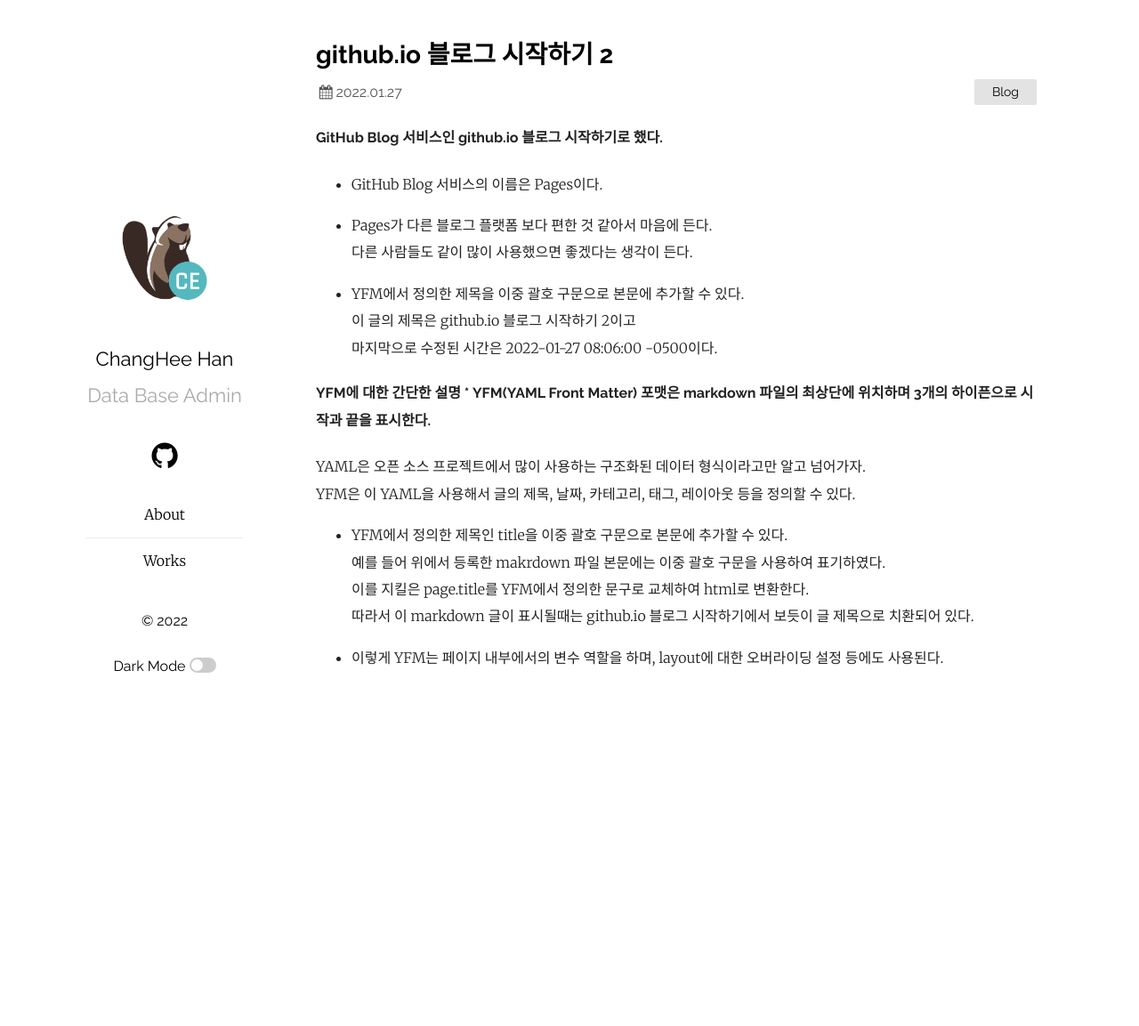
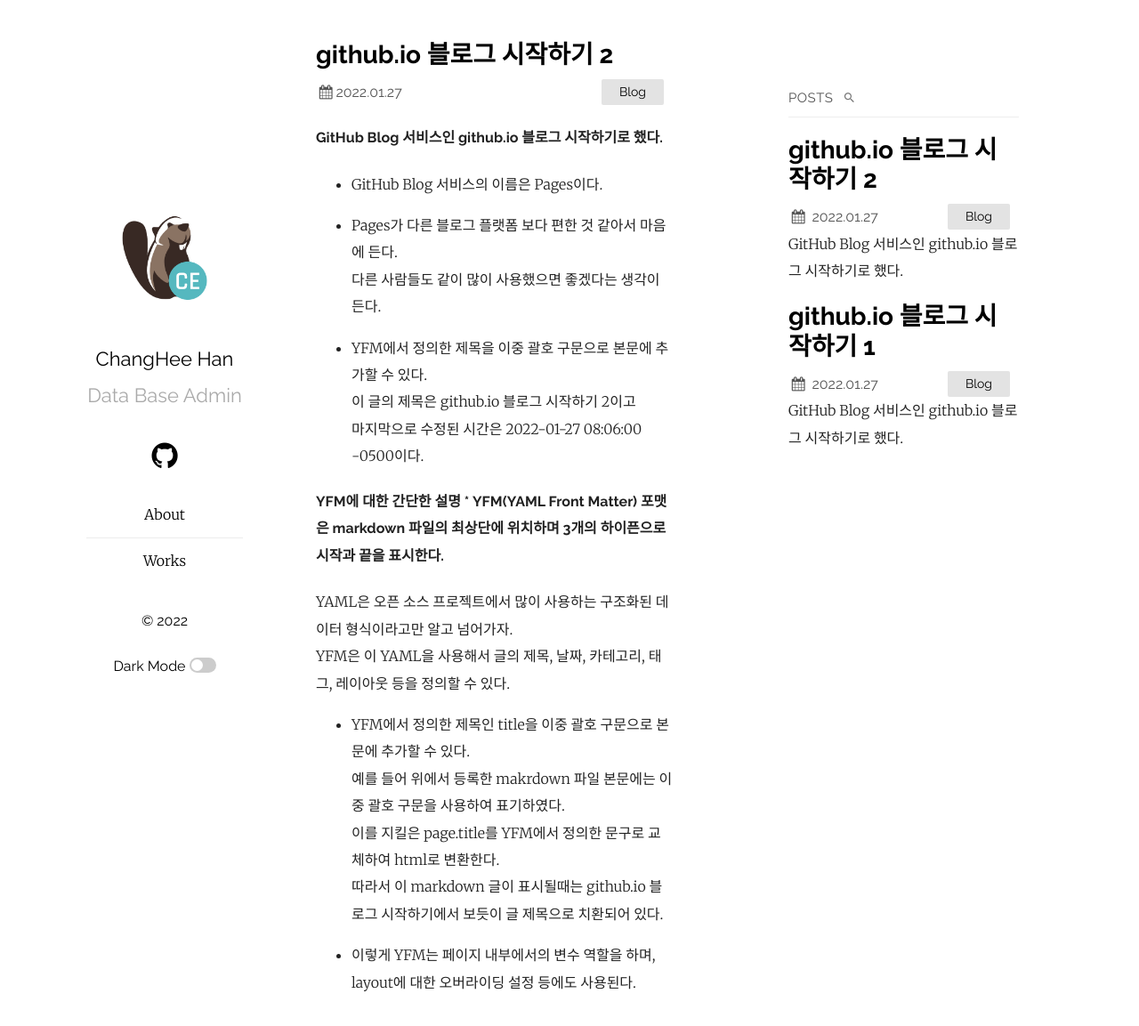
Before and after one commit to sfthch/sfthch, a Jekyll site: the page built from _posts/2022-01-27-02-blog-hch.md, in a window 1280 px wide and 1164 px high. Shown: the top 1153 px of the window at 89% size. Built offline with Jekyll 4.4.1, drawn with Linux system fonts in a browser that asks for light colours; our own code applies the rules of GitHub Pages for plain Markdown files; part of the change alters nothing that is shown.

Commit message:
2202031748

```diff
--- a/_layouts/post.html
+++ b/_layouts/post.html
@@ -1,5 +1,5 @@
 ---
-layout: default
+layout: default2
 ---
 {%- assign date_format = site.plainwhite.date_format | default: "%b %-d, %Y" -%}
 <div class="post-container">
--- a/_posts/2022-01-27-02-blog-hch.md
+++ b/_posts/2022-01-27-02-blog-hch.md
@@ -1,4 +1,5 @@
 ---
+layout: post
 title:
   "github.io 블로그 시작하기 2"
 excerpt:
```
